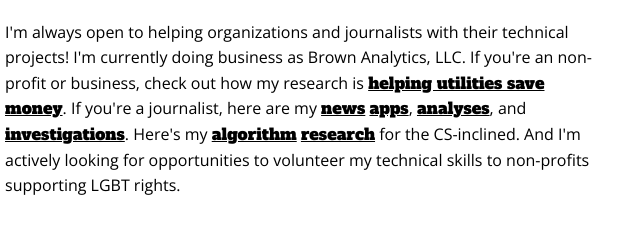
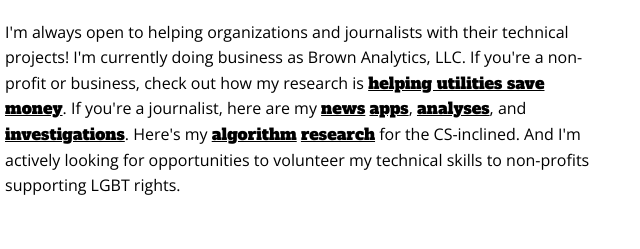
Before and after one commit to kmcelwee/my_website, a plain HTML site: page index.html in a window 1280 px wide. Shown: the part 839-1088 px from the top of the page, 335-975 px from the left. Drawn offline with nearby package versions, Linux system fonts and the light colour scheme.

Commit message:
ugh typo

```diff
--- a/index.html
+++ b/index.html
@@ -71,7 +71,7 @@
 
 		<p>I graduated Princeton in 2018 with a degree in Musicology (most of my quantitative experience comes from a three-year stint in the Physics Department), and I have worked as a software engineer, data scientist, and journalist.</p>
 
-		<p>I'm always open to helping organizations and journalists with their technical projects! I'm currently doing business as Brown Analytics, LLC. If you're an non-profit or business, check out how my research is <a href="https://towardsdatascience.com/an-electric-utilitys-3-part-guide-to-peak-shaving-with-neural-networks-de5c7752d946" target="_blank">helping utilities save money</a>. If you're a journalist, here are my <a href="https://kmcelwee.github.io/russia_viz/" target="_blank">news</a> <a href="http://nautil.us/issue/73/play/presenting-the-scrabble-luck-calculator" target="_blank">apps</a>, <a href="https://www.cjr.org/business_of_news/where-to-pitch-data-who-pays-writers.php" target="_blank">analyses</a>, and <a href="https://medium.com/@kevinrmcelwee/fake-follower-calculators-misinform-users-journalists-with-dubious-statistics-659b60fc4d5a" target="_blank">investigations</a>. Here's my <a href="https://medium.com/@kevinrmcelwee/multiplicative-persistence-is-solved-1937692b26cc" target="_blank">algorithm</a> <a href="https://medium.com/@kevinrmcelwee/a-traveling-salesperson-heuristic-in-nlogn-time-5201bcd347e6" target="_blank">research</a> for the CS-inclined. And I'm actively looking for opportunities to volunteer my technical skills to non-profits supporting LGBT rights.</p>
+		<p>I'm always open to helping organizations and journalists with their technical projects! I'm currently doing business as Brown Analytics, LLC. If you're a non-profit or business, check out how my research is <a href="https://towardsdatascience.com/an-electric-utilitys-3-part-guide-to-peak-shaving-with-neural-networks-de5c7752d946" target="_blank">helping utilities save money</a>. If you're a journalist, here are my <a href="https://kmcelwee.github.io/russia_viz/" target="_blank">news</a> <a href="http://nautil.us/issue/73/play/presenting-the-scrabble-luck-calculator" target="_blank">apps</a>, <a href="https://www.cjr.org/business_of_news/where-to-pitch-data-who-pays-writers.php" target="_blank">analyses</a>, and <a href="https://medium.com/@kevinrmcelwee/fake-follower-calculators-misinform-users-journalists-with-dubious-statistics-659b60fc4d5a" target="_blank">investigations</a>. Here's my <a href="https://medium.com/@kevinrmcelwee/multiplicative-persistence-is-solved-1937692b26cc" target="_blank">algorithm</a> <a href="https://medium.com/@kevinrmcelwee/a-traveling-salesperson-heuristic-in-nlogn-time-5201bcd347e6" target="_blank">research</a> for the CS-inclined. And I'm actively looking for opportunities to volunteer my technical skills to non-profits supporting LGBT rights.</p>
 	</div>
 
 
```
